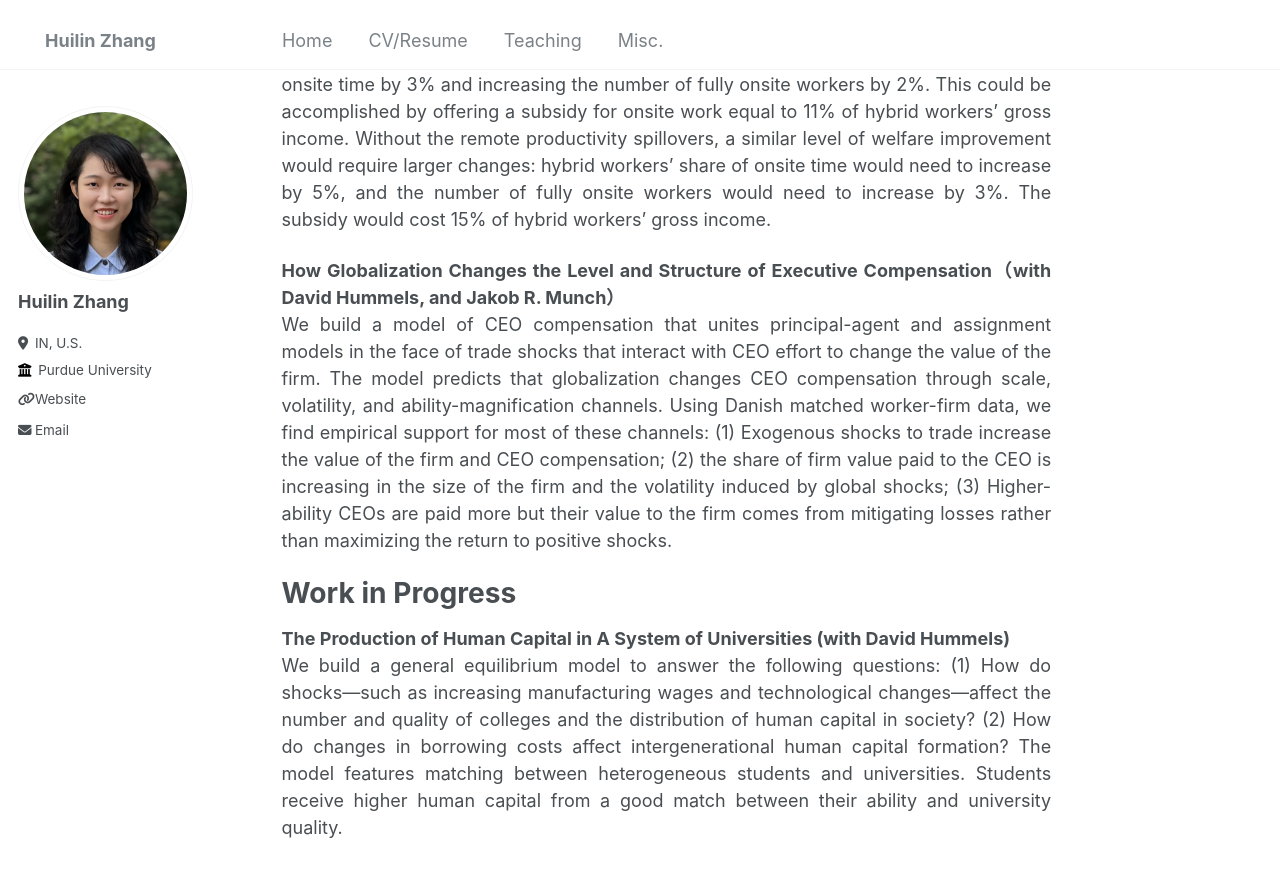
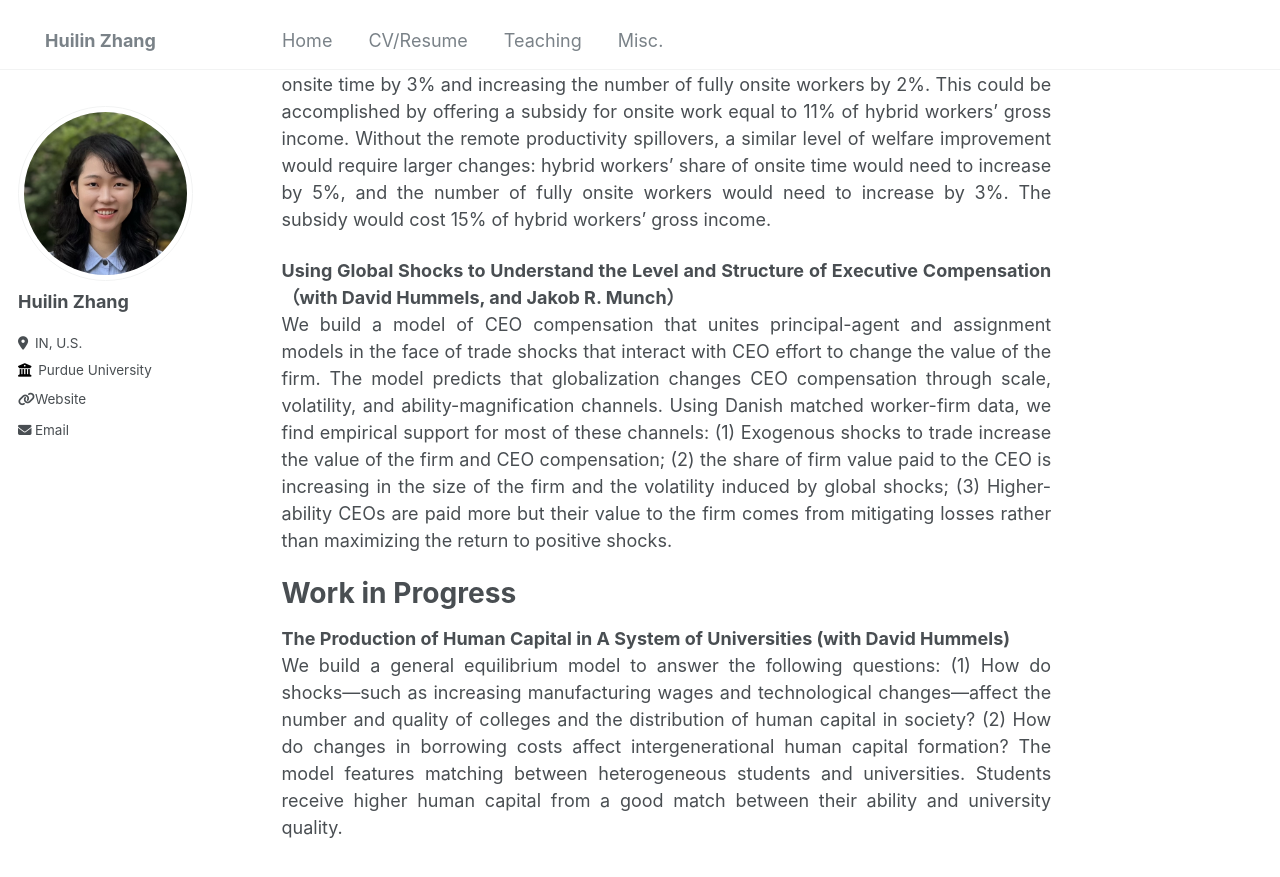
Before and after one commit to huilin-zhang/huilin-zhang.github.io, a Jekyll site: the page built from _pages/about.md, in a window 1280 px wide and 900 px high, scrolled down 553 px. Shown: the top 877 px of the window. Built offline with Jekyll 4.4.1, drawn with Linux system fonts in a browser that asks for light colours.

Commit message:
Update about.md

```diff
--- a/_pages/about.md
+++ b/_pages/about.md
@@ -14,7 +14,7 @@ Working Papers
 **Productivity Externalities of Working from Home: Welfare and Policy Implications** [[PDF]](files/TelecommutingPaper.pdf)<br>
 I study how the socially optimal level of onsite work differs from the market equilibrium. I develop a general equilibrium model in which workers decide how much to work onsite and work from home. Productivity spillovers can occur within and between onsite and remote workers. The model predicts that the balance between onsite and remote productivity spillover effects affects the gap between the socially optimal and the market equilibrium level of onsite work. I measure these spillovers by matching the model to U.S. survey data from 2022 to 2024 at the city-sector-work mode level. I find that, on average, a social planner could improve welfare by 2% by increasing hybrid workers' share of onsite time by 3% and increasing the number of fully onsite workers by 2%. This could be accomplished by offering a subsidy for onsite work equal to 11% of hybrid workers' gross income. Without the remote productivity spillovers, a similar level of welfare improvement would require larger changes: hybrid workers' share of onsite time would need to increase by 5%, and the number of fully onsite workers would need to increase by 3%. The subsidy would cost 15% of hybrid workers' gross income.
 
-**How Globalization Changes the Level and Structure of Executive Compensation（with David Hummels, and Jakob R. Munch）** <br>
+**Using Global Shocks to Understand the Level and Structure of Executive Compensation（with David Hummels, and Jakob R. Munch）** <br>
 We build a model of CEO compensation that unites principal-agent and assignment models in the face of trade shocks that interact with CEO effort to change the value of the firm. The model predicts that globalization changes CEO compensation through scale, volatility, and ability-magnification channels. Using Danish matched worker-firm data, we find empirical support for most of these channels: (1) Exogenous shocks to trade
 increase the value of the firm and CEO compensation; (2) the share of firm value paid to the CEO is increasing in the size of the firm and the volatility induced by global shocks; (3) Higher-ability CEOs are paid more but their value to the firm comes from mitigating losses rather than maximizing the return to positive shocks.
 
```
